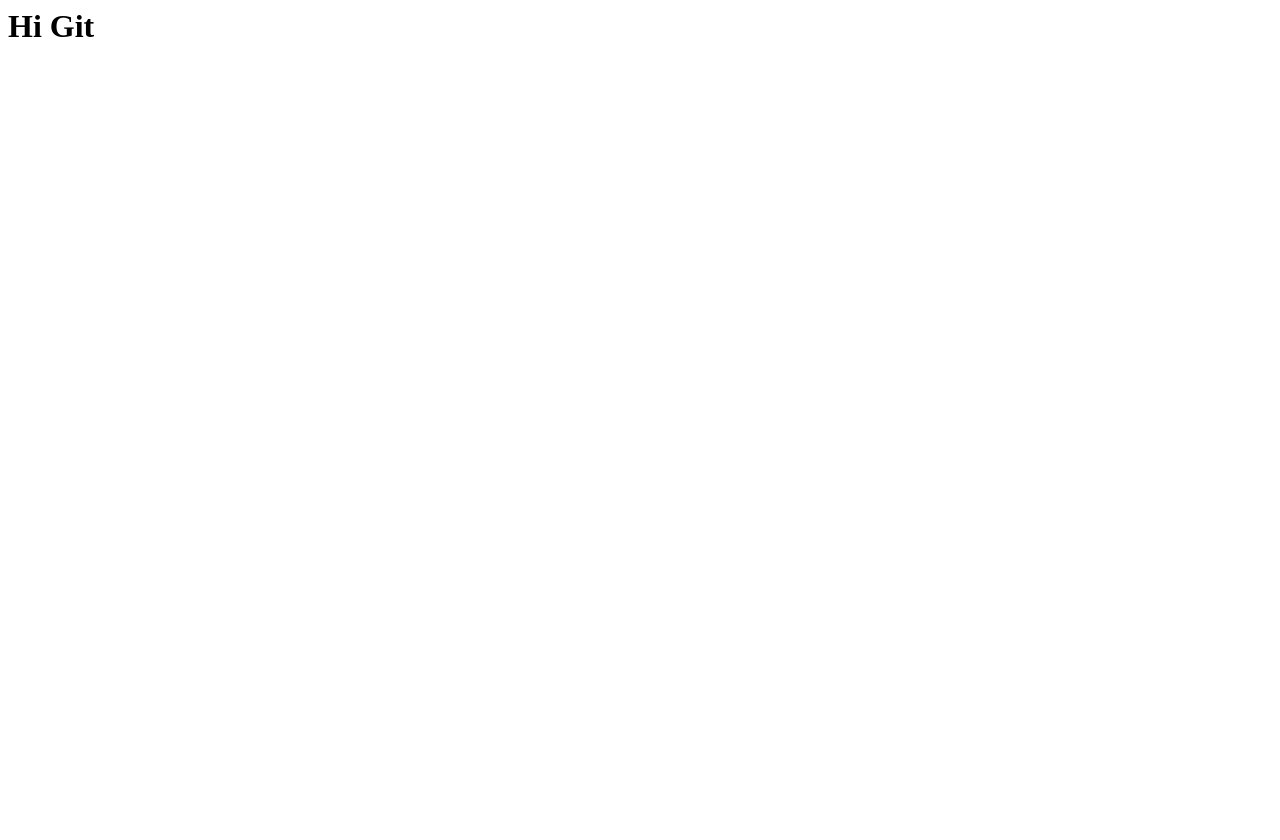
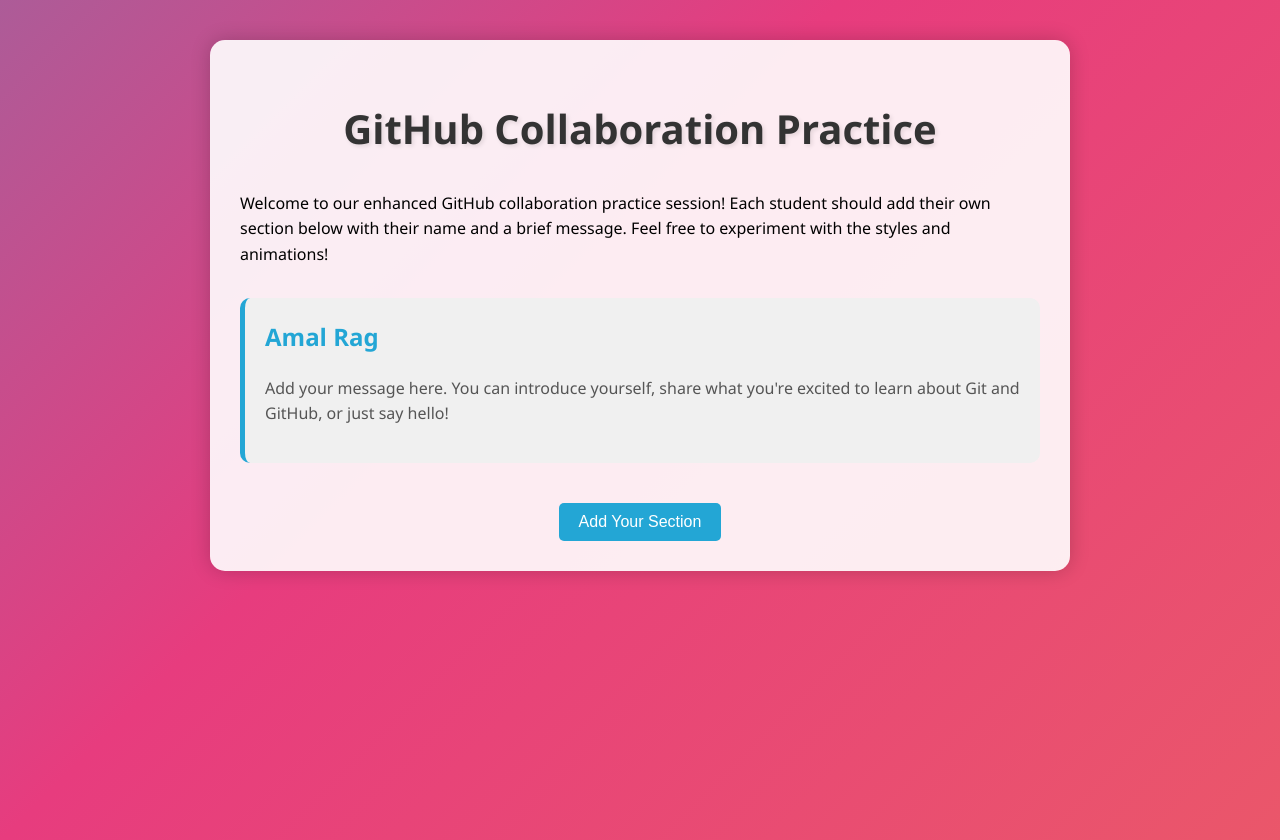
Before and after one commit to amaldev00/github_session_first1, a plain HTML site: page index.html in a window 1280 px wide. Before the commit the page ends 800 px from the top, so only its background shows below. Drawn offline with Linux system fonts and the light colour scheme.

Commit message:
added my name

```diff
--- a/index.html
+++ b/index.html
@@ -1,5 +1,116 @@
-<html>
+<!DOCTYPE html>
+<html lang="en">
+<head>
+    <meta charset="UTF-8">
+    <meta name="viewport" content="width=device-width, initial-scale=1.0">
+    <title>GitHub Collaboration Practice</title>
+</head>
 <body>
-<h1> Hi Git</h1>
+    <div class="container fade-in">
+        <h1>GitHub Collaboration Practice</h1>
+        <p>Welcome to our enhanced GitHub collaboration practice session! Each student should add their own section below with their name and a brief message. Feel free to experiment with the styles and animations!</p>
+                <div class="student-section">
+            <h2>Amal Rag</h2>
+            <p>Add your message here. You can introduce yourself, share what you're excited to learn about Git and GitHub, or just say hello!</p>
+        </div>
+
+        <!-- More student sections will be added here -->
+
+        <div class="add-section">
+            <button class="add-button">Add Your Section</button>
+        </div>
+    </div>
+
+    <script>
+        document.querySelector('.add-button').addEventListener('click', function() {
+            const newSection = document.createElement('div');
+            newSection.className = 'student-section fade-in';
+            newSection.innerHTML = `
+                <h2>New Student</h2>
+                <p>Replace this text with your own message!</p>
+            `;
+            document.querySelector('.container').insertBefore(newSection, this.parentNode);
+        });
+    </script>
+     <style>
+        @keyframes gradientBG {
+            0% {background-position: 0% 50%;}
+            50% {background-position: 100% 50%;}
+            100% {background-position: 0% 50%;}
+        }
+
+        body {
+            font-family: 'Segoe UI', Tahoma, Geneva, Verdana, sans-serif;
+            line-height: 1.6;
+            margin: 0;
+            padding: 20px;
+            background: linear-gradient(-45deg, #ee7752, #e73c7e, #23a6d5, #23d5ab);
+            background-size: 400% 400%;
+            animation: gradientBG 15s ease infinite;
+            min-height: 100vh;
+        }
+        .container {
+            max-width: 800px;
+            margin: 20px auto;
+            background: rgba(255, 255, 255, 0.9);
+            padding: 30px;
+            border-radius: 15px;
+            box-shadow: 0 0 20px rgba(0,0,0,0.2);
+            transition: transform 0.3s ease;
+        }
+        .container:hover {
+            transform: scale(1.02);
+        }
+        h1 {
+            color: #333;
+            text-align: center;
+            margin-bottom: 30px;
+            font-size: 2.5em;
+            text-shadow: 2px 2px 4px rgba(0,0,0,0.1);
+        }
+        .student-section {
+            margin-top: 30px;
+            padding: 20px;
+            background-color: #f0f0f0;
+            border-radius: 10px;
+            transition: all 0.3s ease;
+            border-left: 5px solid #23a6d5;
+        }
+        .student-section:hover {
+            box-shadow: 0 5px 15px rgba(0,0,0,0.1);
+            transform: translateY(-5px);
+        }
+        .student-section h2 {
+            color: #23a6d5;
+            margin-top: 0;
+        }
+        .student-section p {
+            color: #555;
+        }
+        .add-section {
+            text-align: center;
+            margin-top: 40px;
+        }
+        .add-button {
+            padding: 10px 20px;
+            font-size: 1em;
+            background-color: #23a6d5;
+            color: white;
+            border: none;
+            border-radius: 5px;
+            cursor: pointer;
+            transition: background-color 0.3s ease;
+        }
+        .add-button:hover {
+            background-color: #1b8ab2;
+        }
+        @keyframes fadeIn {
+            from { opacity: 0; }
+            to { opacity: 1; }
+        }
+        .fade-in {
+            animation: fadeIn 1s ease-out;
+        }
+    </style>
 </body>
 </html>
```
